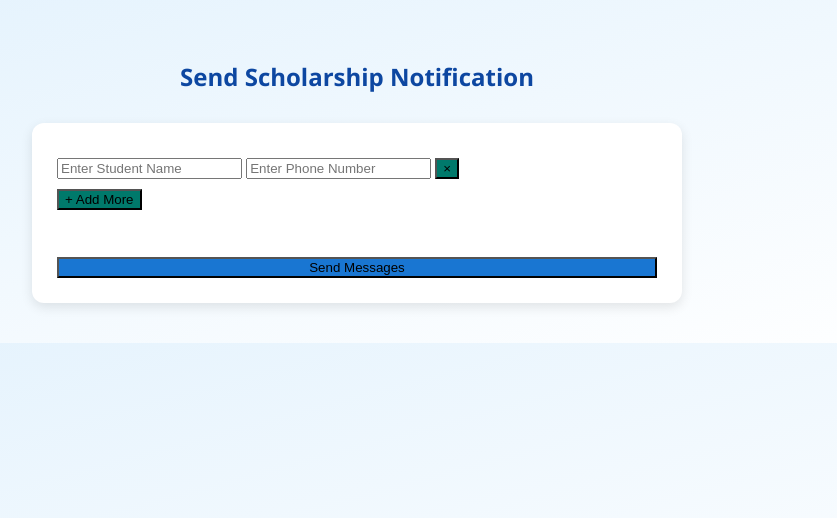
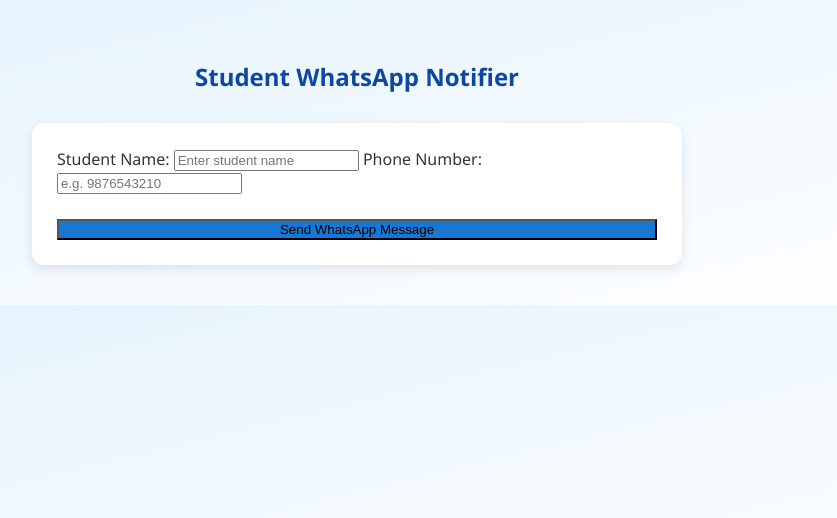
Before and after one commit to Rakhisinghos/whatsapp_notify-app, a Flask app: page / in a window 1280 px wide. Shown: the top 518 px of the page, without its empty margins (283-1120 px from the left). Run offline with Flask 3, Linux system fonts and the light colour scheme.

Commit message:
Update index.html

```diff
--- a/templates/index.html
+++ b/templates/index.html
@@ -1,43 +1,21 @@
 <!DOCTYPE html>
-<html lang="en">
+<html>
 <head>
-    <meta charset="UTF-8">
-    <title>Scholarship Notification</title>
+    <title>Send WhatsApp Message</title>
     <link rel="stylesheet" href="{{ url_for('static', filename='style.css') }}">
 </head>
 <body>
     <div class="container">
-        <h2>Send Scholarship Notification</h2>
+        <h2>Student WhatsApp Notifier</h2>
         <form method="POST">
-            <div id="form-section">
-                <div class="form-group">
-                    <input type="text" name="name" placeholder="Enter Student Name" required>
-                    <input type="text" name="phone" placeholder="Enter Phone Number" required>
-                    <button type="button" class="remove-btn" onclick="removeField(this)">×</button>
-                </div>
-            </div>
-            <button type="button" class="add-btn" onclick="addField()">+ Add More</button>
-            <br><br>
-            <button type="submit" class="submit-btn">Send Messages</button>
+            <label>Student Name:</label>
+            <input type="text" name="name" required placeholder="Enter student name">
+
+            <label>Phone Number:</label>
+            <input type="tel" name="phone" required placeholder="e.g. 9876543210">
+
+            <button type="submit">Send WhatsApp Message</button>
         </form>
     </div>
-
-    <script>
-        function addField() {
-            const container = document.getElementById('form-section');
-            const div = document.createElement('div');
-            div.className = 'form-group';
-            div.innerHTML = `
-                <input type="text" name="name" placeholder="Enter Student Name" required>
-                <input type="text" name="phone" placeholder="Enter Phone Number" required>
-                <button type="button" class="remove-btn" onclick="removeField(this)">×</button>
-            `;
-            container.appendChild(div);
-        }
-
-        function removeField(button) {
-            button.parentElement.remove();
-        }
-    </script>
 </body>
 </html>
```
